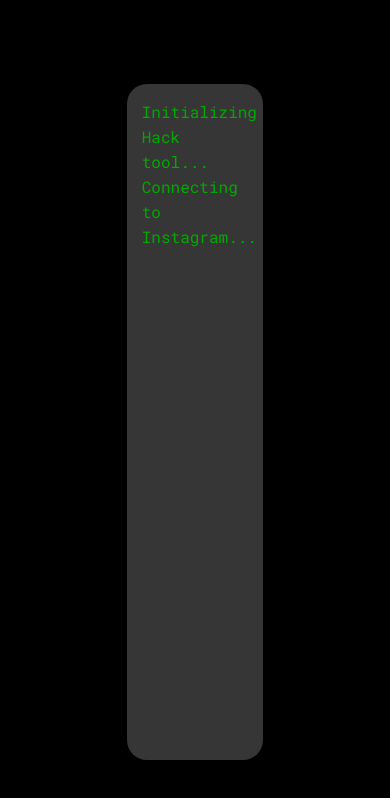
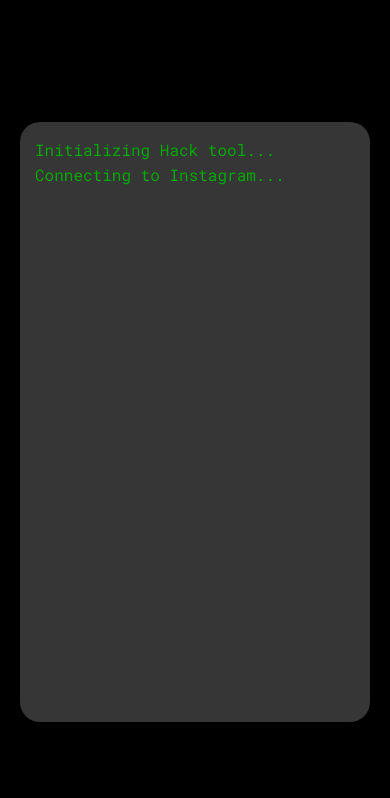
Before and after one commit to azhan982/Hacker_Man, a plain HTML site: page index.html in a window 390 px wide. Drawn offline with Linux system fonts and the light colour scheme; a web font is replaced by a local one.

Commit message:
made Responsive

```diff
--- a/style.css
+++ b/style.css
@@ -15,11 +15,12 @@
     display: flex;
     justify-content: center;
     align-items: center;
+    padding: 20px;
 }
 .container{
     background-color: rgba(128, 128, 128, 0.421);
-    width: 35vw;
-    height: 80vh;
+    width: 400px;
+    height: 600px;
     border-radius: 20px;
     padding: 15px;
 }
```
